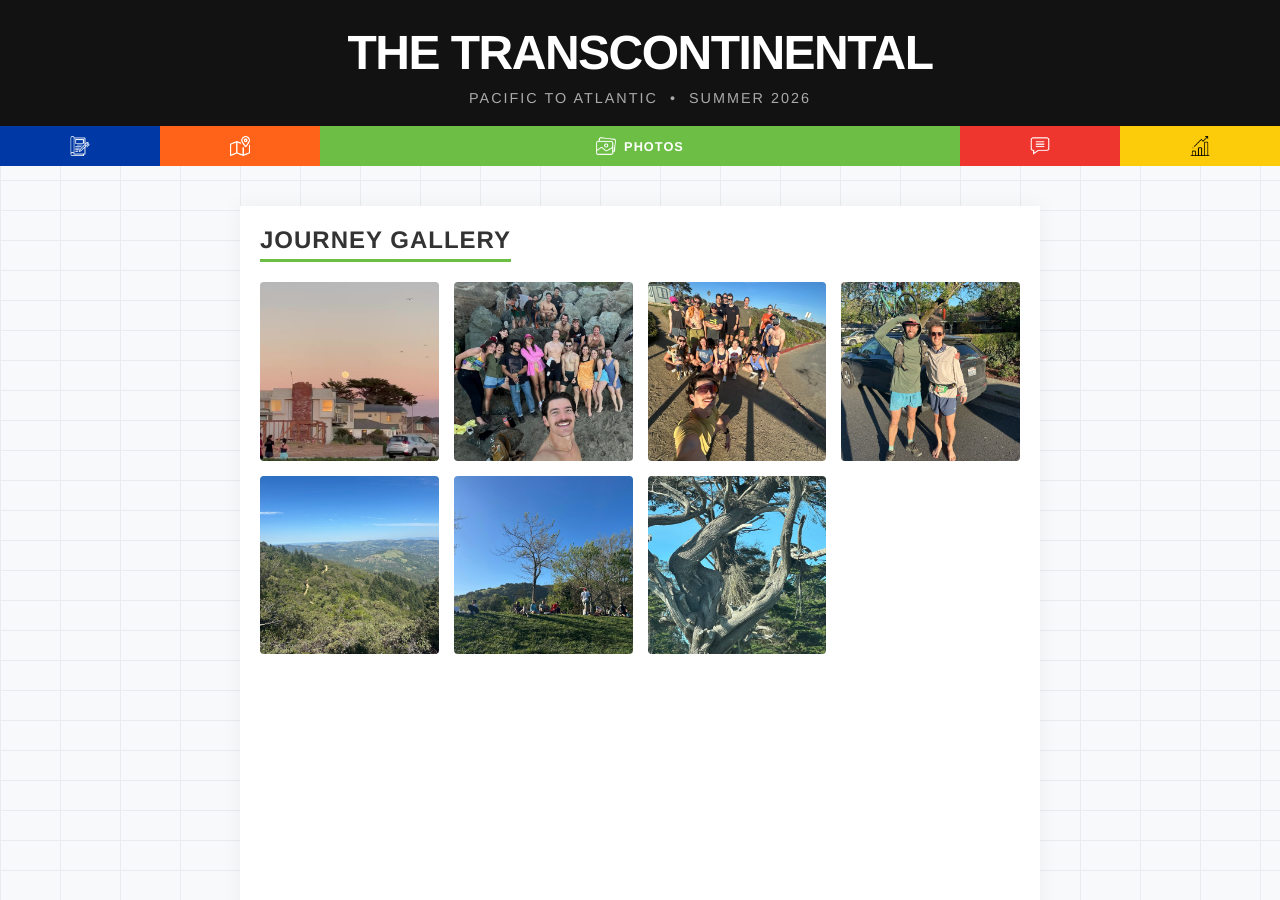
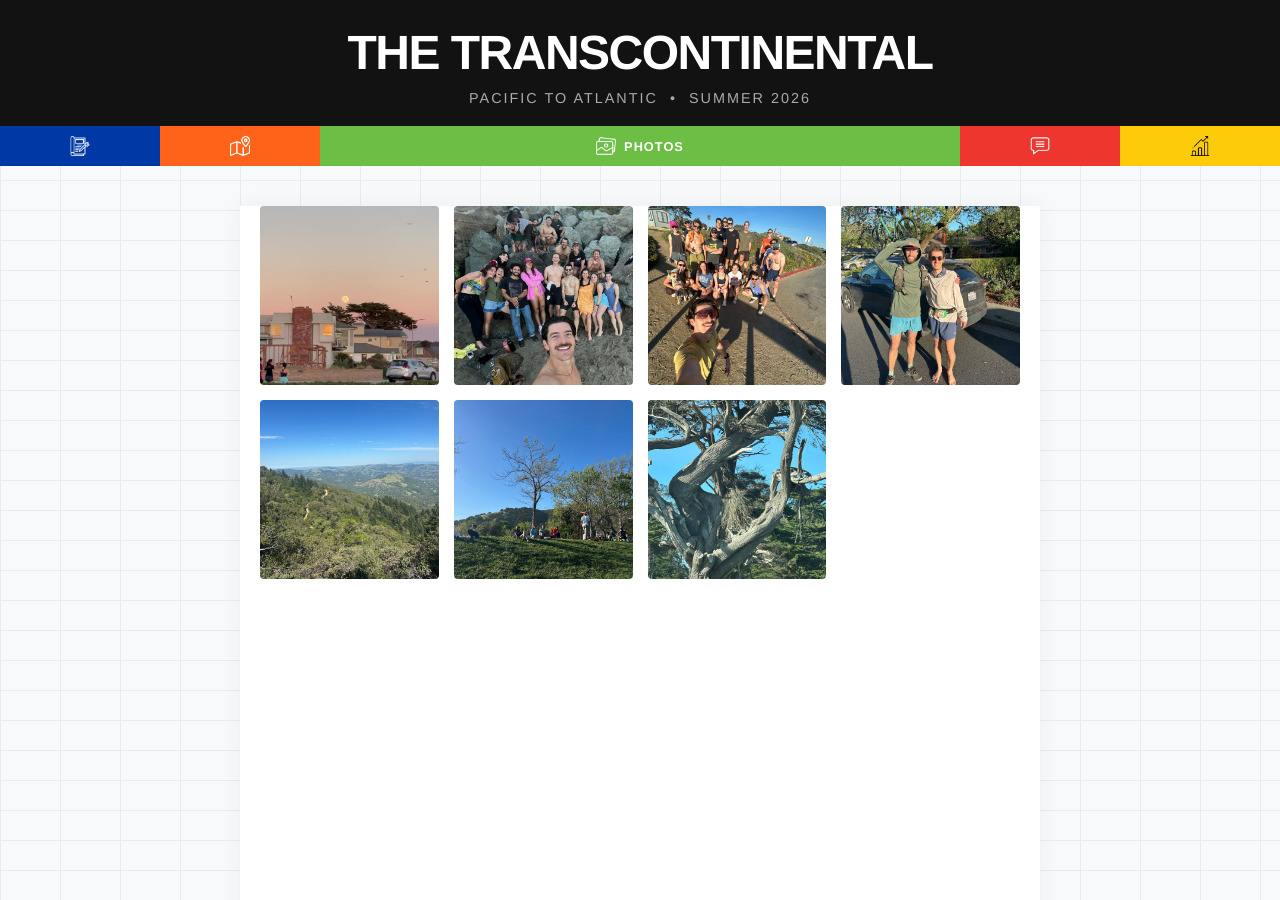
Before and after one commit to mschiller87/bike-tracker, a Jekyll site: the page built from photos.html, in a window 1280 px wide and 900 px high. Built offline with Jekyll 4.4.1, drawn with Linux system fonts in a browser that asks for light colours.

Commit message:
Update photos.html

```diff
--- a/photos.html
+++ b/photos.html
@@ -91,8 +91,6 @@ title: Photo Gallery
 </style>
 
 <div class="gallery-container">
-    <h2 style="text-transform: uppercase; letter-spacing: 1px; color: #333; margin-bottom: 20px; border-bottom: 3px solid #6CBE45; display: inline-block; padding-bottom: 5px;">Journey Gallery</h2>
-
     <div class="photo-grid" id="photo-grid">
         {% assign image_index = 0 %}
         {% for file in site.static_files %}
```
